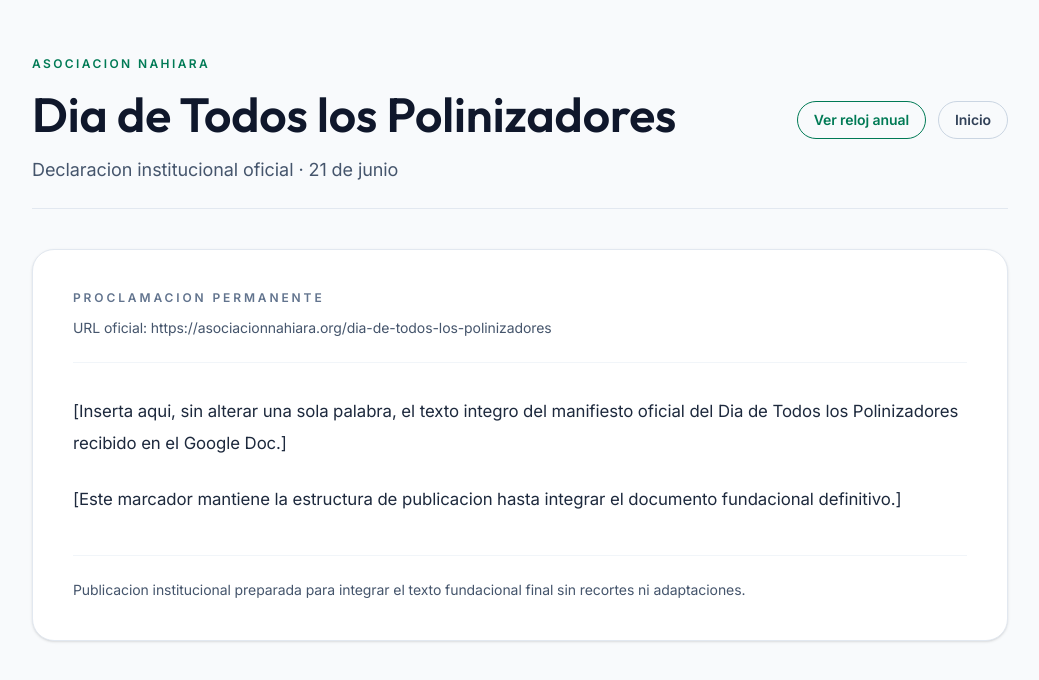
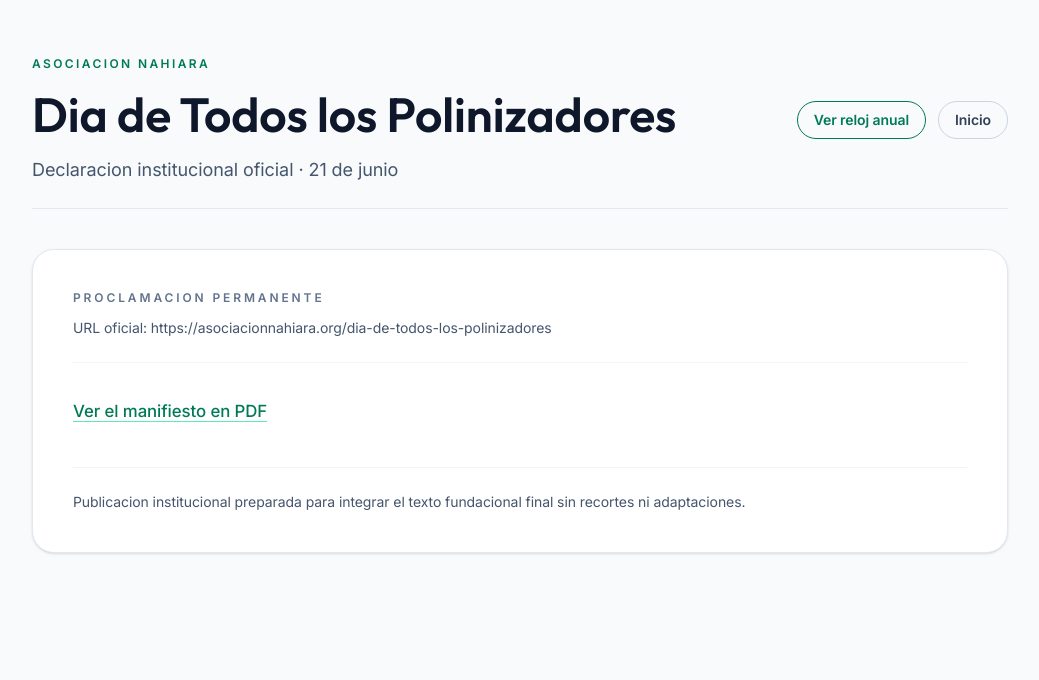
Before and after one commit to konhito/association-nahiara, a Next.js app: page /dia-de-todos-los-polinizadores in a window 1280 px wide. Shown: the top 680 px of the page, without its empty margins (120-1159 px from the left). Built offline with nearby package versions, Linux system fonts and the light colour scheme.

Commit message:
Replace manifesto text with a link to the PDF version on the Dia de Todos los Polinizadores page

```diff
--- a/app/dia-de-todos-los-polinizadores/page.js
+++ b/app/dia-de-todos-los-polinizadores/page.js
@@ -8,11 +8,6 @@ export const metadata = {
     canonical: "https://asociacionnahiara.org/dia-de-todos-los-polinizadores",
   },
 };
-
-const MANIFESTO_TEXT = [
-  "[Inserta aqui, sin alterar una sola palabra, el texto integro del manifiesto oficial del Dia de Todos los Polinizadores recibido en el Google Doc.]",
-  "[Este marcador mantiene la estructura de publicacion hasta integrar el documento fundacional definitivo.]",
-];
 
 export default function DiaDeTodosLosPolinizadoresPage() {
   return (
@@ -53,18 +48,27 @@ export default function DiaDeTodosLosPolinizadoresPage() {
               Proclamacion permanente
             </p>
             <p className="mt-3 text-sm text-slate-600">
-              URL oficial: https://asociacionnahiara.org/dia-de-todos-los-polinizadores
+              URL oficial:
+              https://asociacionnahiara.org/dia-de-todos-los-polinizadores
             </p>
           </header>
 
           <div className="mt-8 space-y-6 text-[1.05rem] leading-8 text-slate-800">
-            {MANIFESTO_TEXT.map((paragraph) => (
-              <p key={paragraph}>{paragraph}</p>
-            ))}
+            <p>
+              <a
+                href="https://www.asociacionnahiara.org/events/day-of-all-pollinators-manifesto.pdf"
+                target="_blank"
+                rel="noopener noreferrer"
+                className="font-medium text-emerald-700 underline decoration-emerald-300 underline-offset-4 transition hover:text-emerald-800 hover:decoration-emerald-500"
+              >
+                Ver el manifiesto en PDF
+              </a>
+            </p>
           </div>
 
           <footer className="mt-10 border-t border-slate-100 pt-6 text-sm text-slate-600">
-            Publicacion institucional preparada para integrar el texto fundacional final sin recortes ni adaptaciones.
+            Publicacion institucional preparada para integrar el texto
+            fundacional final sin recortes ni adaptaciones.
           </footer>
         </article>
       </div>
```
